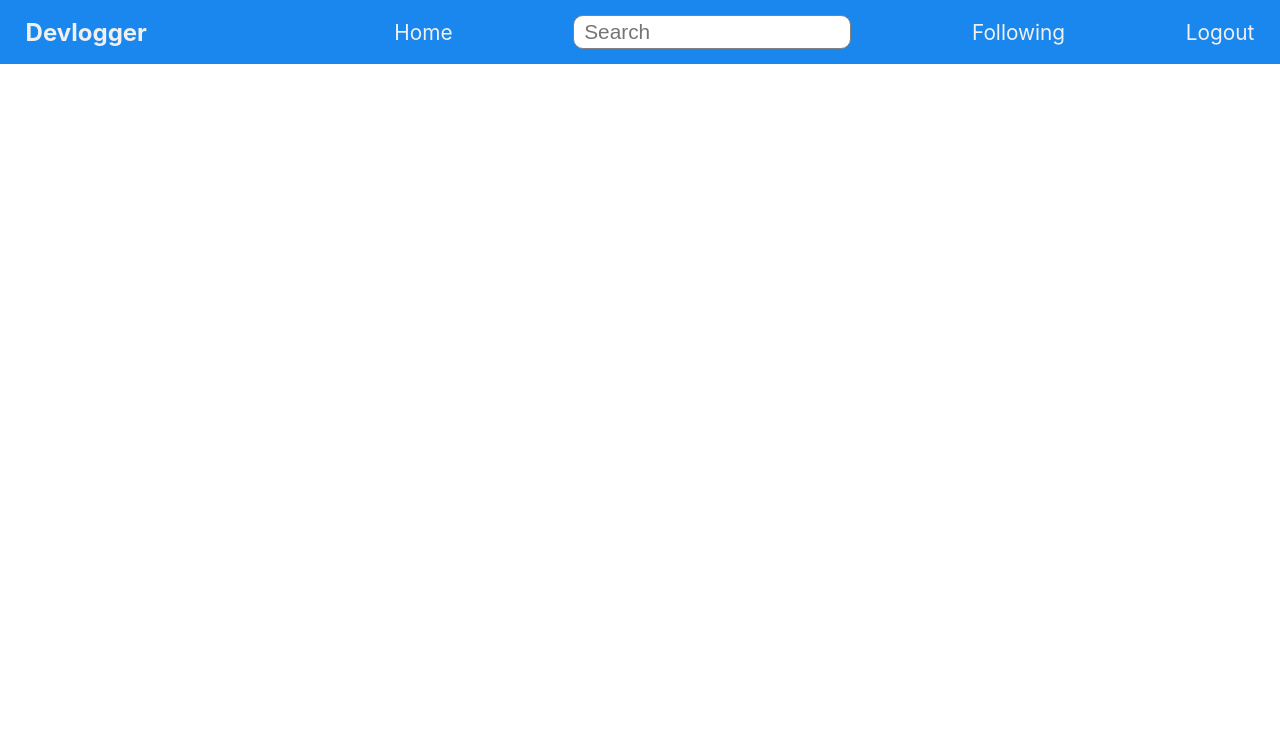
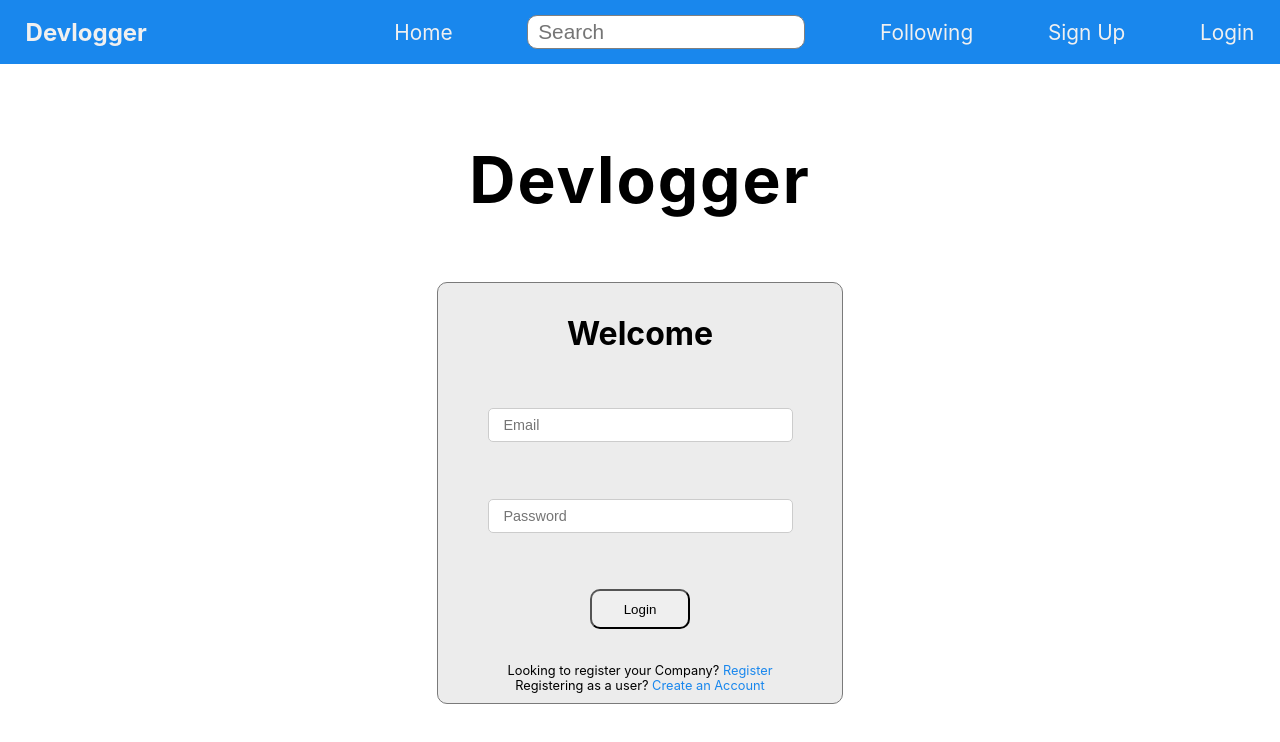
Before and after one commit to spglancy/devlogger, a React (Create React App) app: page /login in a window 1280 px wide. Shown: the top 742 px of the page. Built offline with nearby package versions, Linux system fonts and the light colour scheme.

Commit message:
did signin pages, basic company page styling

```diff
--- a/src/App.css
+++ b/src/App.css
@@ -20,6 +20,6 @@ a:focus {
 
 .mainContainer {
   width: 100vw;
-  height: 100vh;
-  padding-top: 10vh;
+  display: flex;
+  flex-direction: column;
 }
--- a/src/App.js
+++ b/src/App.js
@@ -3,23 +3,19 @@ import { Route, Switch } from "react-router-dom"
 import Nav from './components/nav'
 import Home from './pages/Home'
 import Company from './pages/Company'
+import Login from './pages/login'
 import './App.css';
 
 class App extends Component {
-  constructor(props) {
-    super(props)
-    this.state = {
-      auth: true
-    }
-  }
-
   render() {
     return (
       <div>
-        <Nav auth={this.state.auth} />
+        <Nav />
         <Switch>
           <Route exact path='/' component={Home} />
-          <Route path='/companies/:companyId' component={Company} />
+          <Route path='/company/:companyId' component={Company} />
+          <Route path='/login' render={(props) => <Login {...props} register={false} />} />
+          <Route path='/register' render={(props) => <Login {...props} register={true} />} />
         </Switch>
       </div>
     )
--- a/src/components/nav.css
+++ b/src/components/nav.css
@@ -57,3 +57,9 @@ nav input {
   font-size: 1em;
   color: var(--main-text);
 }
+
+.navCorrection {
+  width: 100vw;
+  height: 8vh;
+  display: block;
+}
--- a/src/components/nav.js
+++ b/src/components/nav.js
@@ -1,12 +1,19 @@
 import React, { Component } from "react"
+import { Link } from 'react-router-dom'
 import './nav.css'
 
 class Nav extends Component {
   constructor(props) {
     super(props)
     this.state = {
-      isAuthed: true,
+      isAuthed: false,
       searchVal: ''
+    }
+  }
+
+  componentDidMount() {
+    if (localStorage.getItem('dToken')) {
+      this.setState({ isAuthed: true })
     }
   }
 
@@ -16,25 +23,27 @@ class Nav extends Component {
 
   render() {
     return (
+      <div className='navCorrection'>
         <nav>
           <h2>Devlogger</h2>
           {this.state.isAuthed ?
             <ul id="menu">
-            <li><a href='#banner'>Home<div></div></a></li>
+              <li><Link to='/'>Home<div></div></Link></li>
               <li><form onSubmit={e => this.search(e)}><input placeholder='Search' value={this.state.searchVal} onChange={e => this.setState({ searchVal: e.target.value })}></input></form></li>
-            <li><a href='#projects'>Following<div></div></a></li>
-            <li><a href='#contact'>Logout<div></div></a></li>
+              <li><Link to='/'>Following<div></div></Link></li>
+              <li><a onClick={() => { localStorage.removeItem('dToken'); this.setState({ isAuthed: false }) }}>Logout<div></div></a></li>
             </ul>
             :
             <ul id="menu">
-            <li><a href='#banner'>Home<div></div></a></li>
+              <li><Link to='/'>Home<div></div></Link></li>
               <li><form onSubmit={e => this.search(e)}><input placeholder='Search' value={this.state.searchVal} onChange={e => this.setState({ searchVal: e.target.value })}></input></form></li>
-            <li><a href='#projects'>Following<div></div></a></li>
-            <li><a href='#contact'>Sign Up<div></div></a></li>
-            <li><a href='#contact'>Login<div></div></a></li>
+              <li><Link to='/'>Following<div></div></Link></li>
+              <li><Link to='/register'>Sign Up<div></div></Link></li>
+              <li><Link to='/login'>Login<div></div></Link></li>
             </ul>
           }
         </nav>
+      </div>
     )
   }
 }
--- a/src/pages/Post.js
+++ b/src/pages/Post.js
@@ -1,17 +1,20 @@
-import React, { Component } from 'react'
+import React from 'react'
 import './post.css'
 
-class Post extends Component {
-  constructor(props) {
-    super(props)
-    this.state = {
 
-    }
-  }
-
-  render() {
-    return
-  }
+function Post(props) {
+  return (
+    <div className='card'>
+      <div>
+        <div className='authorData'>
+          <img src='#' alt='' />
+          <h3>{props.content.author}</h3>
+        </div>
+        <h2>{props.content.title}</h2>
+      </div>
+      <p>{props.content.content}</p>
+    </div>
+  )
 }
 
 export default Post
--- /dev/null
+++ b/src/pages/login.css
@@ -0,0 +1,78 @@
+.authContainer {
+  width: 100vw;
+  height: 100vh;
+  padding: 1% 0 0 0;
+  text-align: center;
+}
+
+.authContainer>h1 {
+  font-size: 4em;
+  letter-spacing: 2px;
+  margin: 5%;
+}
+
+.signup {
+  align-self: center;
+  display: flex;
+  flex-direction: column;
+  justify-content: space-around;
+  align-items: center;
+  width: 30%;
+  height: 50%;
+  border: 1px solid #7a7a7a;
+  background-color: #ececec;
+  border-radius: 10px;
+  margin: auto;
+  padding: 10px;
+}
+
+.signup span {
+  font-size: .8em;
+}
+
+.signup a {
+  color: var(--main-accent);
+  cursor: pointer;
+}
+
+.signup>form {
+  width: 100%;
+  height: 100%;
+  display: flex;
+  flex-direction: column;
+  justify-content: space-around;
+  align-items: center;
+  padding: 5px;
+}
+
+.signup button {
+  width: 100px;
+  height: 40px;
+  border-radius: 10px;
+}
+
+.signup input,
+.signup textarea {
+  display: block;
+  padding: 2px 0 2px 15px;
+  font-size: .9em;
+  width: 75%;
+  height: 10%;
+  border-radius: 5px;
+  border: .5px solid #cccccc;
+}
+
+.signup textarea {
+  height: 30%;
+}
+
+.loginFail {
+  width: 70%;
+  height: 8%;
+  border-radius: 10px;
+  background-color: rgba(255, 0, 0, 0.836);
+  text-align: center;
+  padding: 5px;
+  font-size: 18px;
+  color: white;
+}
--- /dev/null
+++ b/src/pages/login.js
@@ -0,0 +1,162 @@
+import React, { Component } from "react"
+import { Redirect } from 'react-router-dom'
+import "./login.css"
+
+class Login extends Component {
+  constructor(props) {
+    super(props)
+    this.state = {
+      email: "",
+      password: "",
+      passwordConf: "",
+      loginFail: false,
+      userId: "",
+      register: props.register,
+      isCompany: false,
+      companyName: '',
+      companyInfo: '',
+      redirect: false,
+      message: null
+    }
+  }
+
+  componentWillMount() {
+  }
+
+  handleSubmit(e) {
+    e.preventDefault()
+    // checking login credentials
+    const { email, password, passwordConf, isCompany, companyName, companyInfo } = this.state
+    const pwdMatch = password === passwordConf
+
+    if (this.state.isCompany) {
+      if (pwdMatch) {
+        fetch('http://localhost:4000/register', { method: 'POST', mode: 'cors', headers: { 'Content-Type': 'application/json' }, body: JSON.stringify({ email, password, passwordConf, isCompany, companyName, companyInfo }) })
+          .then(res => res.json())
+          .then(res => {
+            if (res.result === 'Success') {
+              this.setState({ redirect: true })
+              localStorage.setItem('dToken', res.token)
+            } else {
+              this.setState({ message: res.message })
+            }
+          })
+      }
+    }
+    else if (this.state.register) {
+      if (pwdMatch) {
+        fetch('http://localhost:4000/register', { method: 'POST', mode: 'cors', headers: { 'Content-Type': 'application/json' }, body: JSON.stringify({ email, password, passwordConf, isCompany }) })
+          .then(res => res.json())
+          .then(res => {
+            console.log(res)
+            if (res.result === 'Success') {
+              this.setState({ redirect: true })
+              localStorage.setItem('dToken', res.token)
+            } else {
+              this.setState({ message: res.message })
+            }
+          })
+      }
+    } else {
+      fetch('http://localhost:4000/login', { method: 'POST', mode: 'cors', headers: { 'Content-Type': 'application/json' }, body: JSON.stringify({ email, password }) })
+        .then(res => res.json())
+        .then(res => {
+          console.log(res)
+          if (res.result === 'Success') {
+            this.setState({ redirect: true })
+            localStorage.setItem('dToken', res.token)
+          } else {
+            this.setState({ message: res.message })
+          }
+        })
+    }
+  }
+
+  render() {
+    return (
+      <div className="authContainer">
+        {this.state.redirect ? <Redirect to='/' /> : null}
+        <h1>Devlogger</h1>
+        <div className="signup">
+          <h1>Welcome</h1>
+          {this.state.isCompany ?
+            <form onSubmit={e => this.handleSubmit(e)}>
+              <input
+                type="text"
+                name="companyName"
+                placeholder="Company Name"
+                onChange={e => this.setState({ companyName: e.target.value })}
+                value={this.state.companyName}
+              />
+              <input
+                type="password"
+                name="password"
+                placeholder="Password"
+                onChange={e => this.setState({ password: e.target.value })}
+                value={this.state.password}
+              />
+              <input
+                type="password"
+                name="passwordConf"
+                placeholder="Password Confirmation"
+                onChange={e => this.setState({ passwordConf: e.target.value })}
+                value={this.state.passwordConf}
+              />
+              <textarea
+                type="text"
+                name="companyInfo"
+                placeholder="A bit about your Company"
+                onChange={e => this.setState({ companyInfo: e.target.value })}
+                value={this.state.companyInfo}
+              />
+              <button type="submit" name="register">
+                {this.state.register ? 'Register' : 'Login'}
+              </button>
+            </form>
+            :
+            <form onSubmit={e => this.handleSubmit(e)}>
+              <input
+                type="text"
+                name="email"
+                placeholder="Email"
+                onChange={e => this.setState({ email: e.target.value })}
+                value={this.state.email}
+              />
+              <input
+                type="password"
+                name="password"
+                placeholder="Password"
+                onChange={e => this.setState({ password: e.target.value })}
+                value={this.state.password}
+              />
+              {this.state.register ?
+                <input
+                  type="password"
+                  name="passwordConf"
+                  placeholder="Password Confirmation"
+                  onChange={e => this.setState({ passwordConf: e.target.value })}
+                  value={this.state.passwordConf}
+                /> : null}
+              <button type="submit" name="register">
+                {this.state.register ? 'Register' : 'Login'}
+              </button>
+            </form>
+          }
+          {this.state.isCompany ?
+            <span>Registering as a user?<a onClick={() => this.setState({ register: true, isCompany: false, password: '', passwordConf: '' })}> Create an Account</a></span>
+            :
+            <span>Looking to register your Company? <a onClick={() => this.setState({ register: true, isCompany: true })}>Register</a></span>
+          }
+          {this.state.register ?
+            <span>Already have an account? <a onClick={() => this.setState({ register: false, isCompany: false, password: '', passwordConf: '' })}>Login</a></span>
+            :
+            <span>Registering as a user?<a onClick={() => this.setState({ register: true, isCompany: false, password: '', passwordConf: '' })}> Create an Account</a></span>
+          }
+
+        </div>
+      </div >
+    )
+  }
+}
+
+export default Login
--- a/src/pages/post.css
+++ b/src/pages/post.css
@@ -0,0 +1,31 @@
+.card {
+  margin: 10px;
+  width: 50vw;
+  height: max-content;
+  border: .5px solid var(--secondary-text);
+  border-radius: 10px;
+  padding: 10px;
+}
+
+.card div {
+  display: flex;
+  justify-content: space-between;
+  align-items: center;
+}
+
+.authorData {
+  width: max-content;
+  text-transform: capitalize;
+  font-size: 1.2em;
+}
+
+.card img {
+  width: 50px;
+  height: 50px;
+  border: 1px solid black;
+  margin-right: 10px;
+}
+
+.card p {
+  padding: 5px;
+}
```
Also changed, not shown: src/pages/Company.js (+30 -2 lines), src/pages/company.css (+50 -0 lines). Lines whose indentation alone changed are shown as unchanged.
